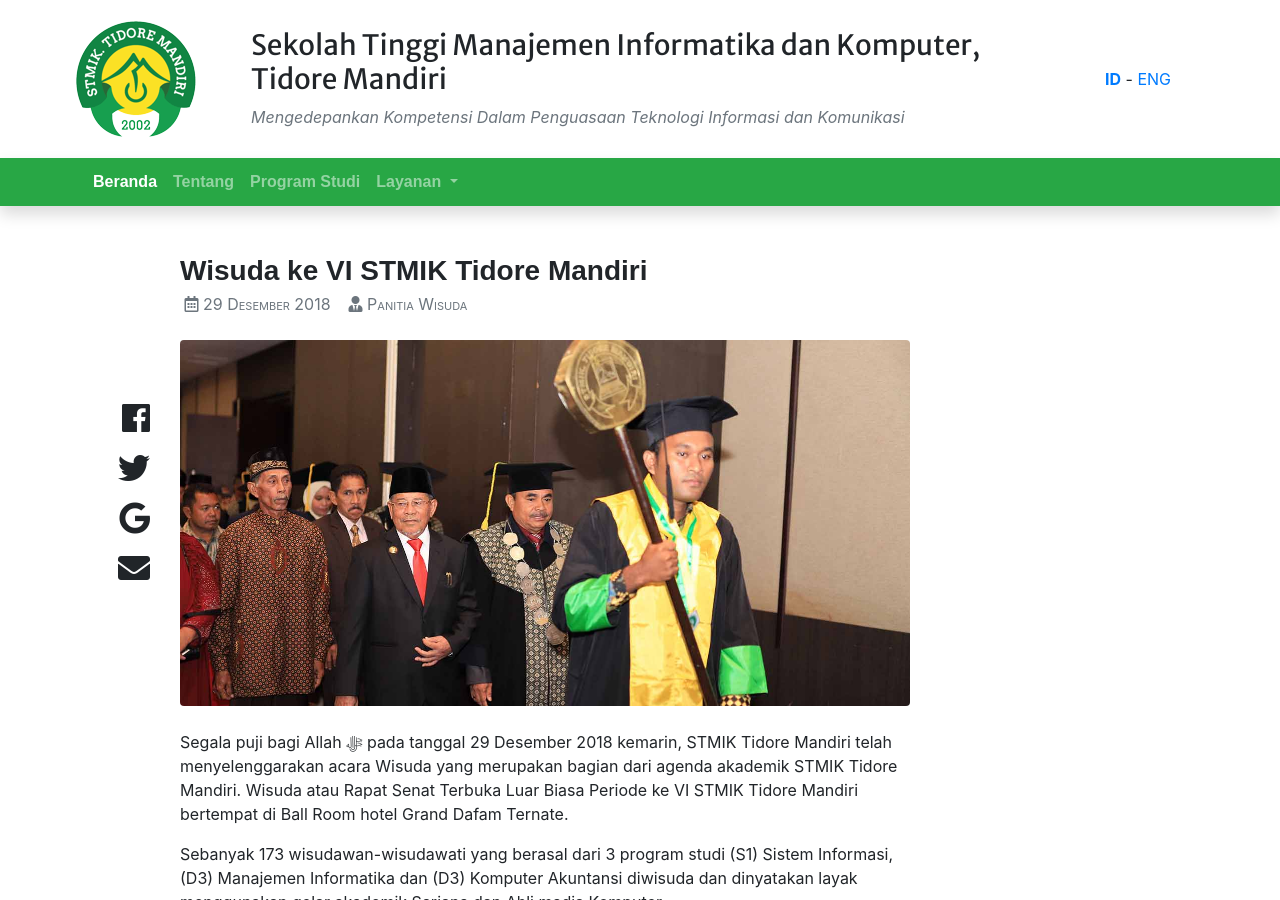
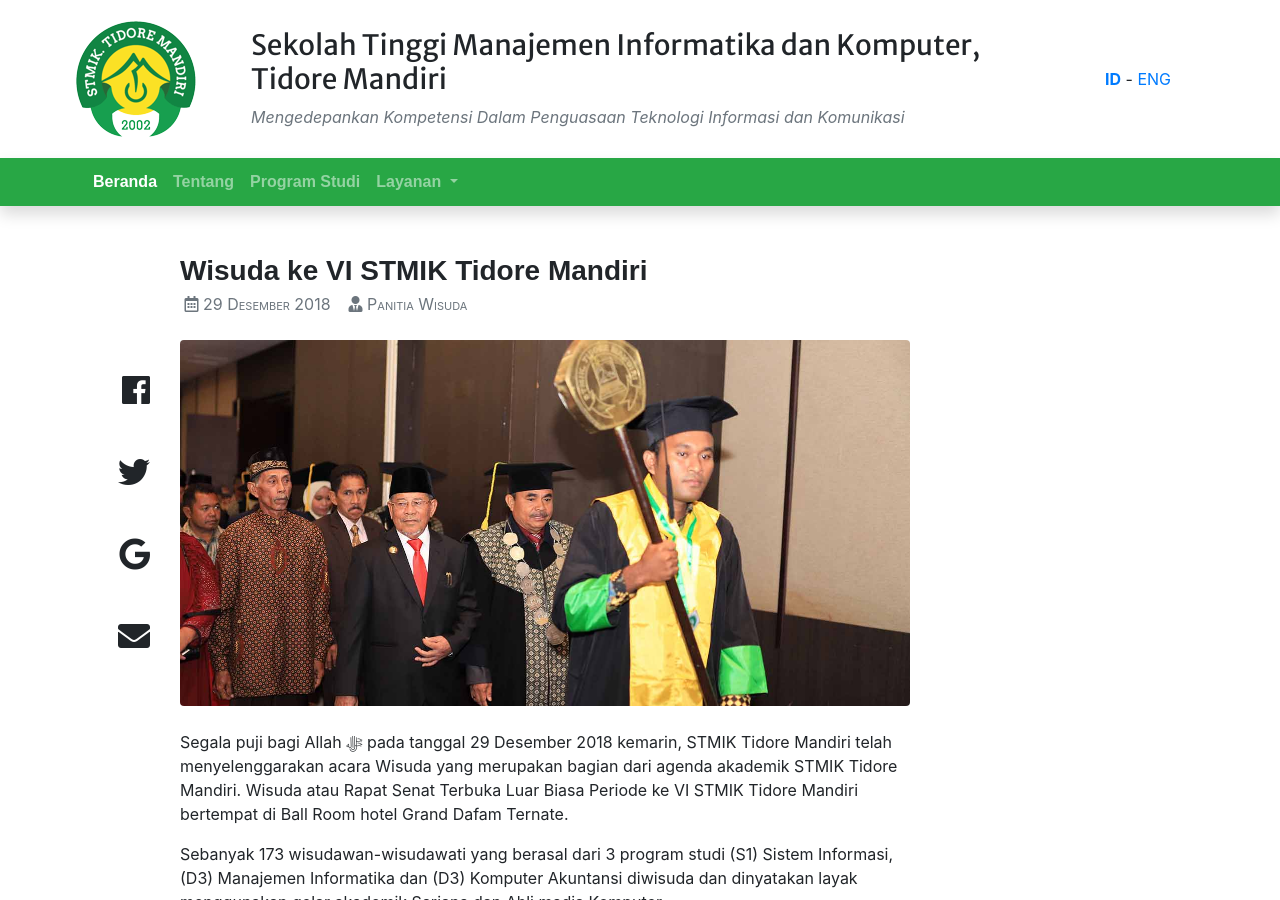
Before and after one commit to saidbahta/stmik-tm, a Jekyll site: the page built from _berita/1-wisuda-vi-stmik-tm.markdown, in a window 1280 px wide and 900 px high. Built offline with Jekyll 4.4.1, drawn with Linux system fonts in a browser that asks for light colours; nearby versions of some CDN libraries.

Commit message:
fix share button

```diff
--- a/_layouts/artikel.html
+++ b/_layouts/artikel.html
@@ -5,13 +5,14 @@ layout: default
 <br>
 <div class="container">
   <div class="row">
-    <div class="col-1 text-right" style="margin-top:100px">
-      <i class="fab fa-facebook fa-2x mt-5"></i> <br>
-      <i class="fab fa-twitter fa-2x mt-3"></i> <br>
-      <i class="fab fa-google fa-2x mt-3"></i> <br>
-      <i class="fas fa-envelope fa-2x mt-3"> </i>
+    <div class="col-xl-1 col-lg-1 col-md-1 col-sm-1 col-xs-2   mt-xl-5 mt-lg-5 mt-md-5 mt-sm-5 text-right"><br>
+      <div class="mt-xl-5 mt-lg-5 mt-md-5 mt-sm-5 mt-xs-5"></div>
+      <div class="mt-xl-5 mt-lg-5 mt-md-3 mt-sm-5 mt-xs-5"><i class="fab fa-facebook fa-2x"></i></div>
+      <div class="mt-xl-5 mt-lg-5 mt-md-4 mt-sm-4 mt-xs-5"><i class="fab fa-twitter fa-2x"></i></div>
+      <div class="mt-xl-5 mt-lg-5 mt-md-4 mt-sm-4 mt-xs-5"><i class="fab fa-google fa-2x"></i></div>
+      <div class="mt-xl-5 mt-lg-5 mt-md-4 mt-sm-4 mt-xs-5"><i class="fas fa-envelope fa-2x"></i></div>
     </div>
-    <div class="col-8">
+    <div class="col-xl-8 col-lg-8 col-md-10 col-sm-10 col-xs-10">
       <h3 style="font-family: 'Asap', sans-serif;" class="font-weight-bold mb-1">{{ page.title }}</h3>
       <p class="card-text text-muted pb-2 font-small-caps">&nbsp;<i class="far fa-calendar-alt"></i> {{ page.waktu }} &nbsp;&nbsp; <i class="fas fa-user-tie"></i> {{page.penulis}}</p>
       <figure class="figure">
@@ -22,7 +23,7 @@ layout: default
 
       <br>
     </div>
-    <div class="col-3">
+    <div class="col-xl-3 col-lg-3 col-md-1 col-sm-1 col-xs-0">
 
     </div>
   </div>
```
